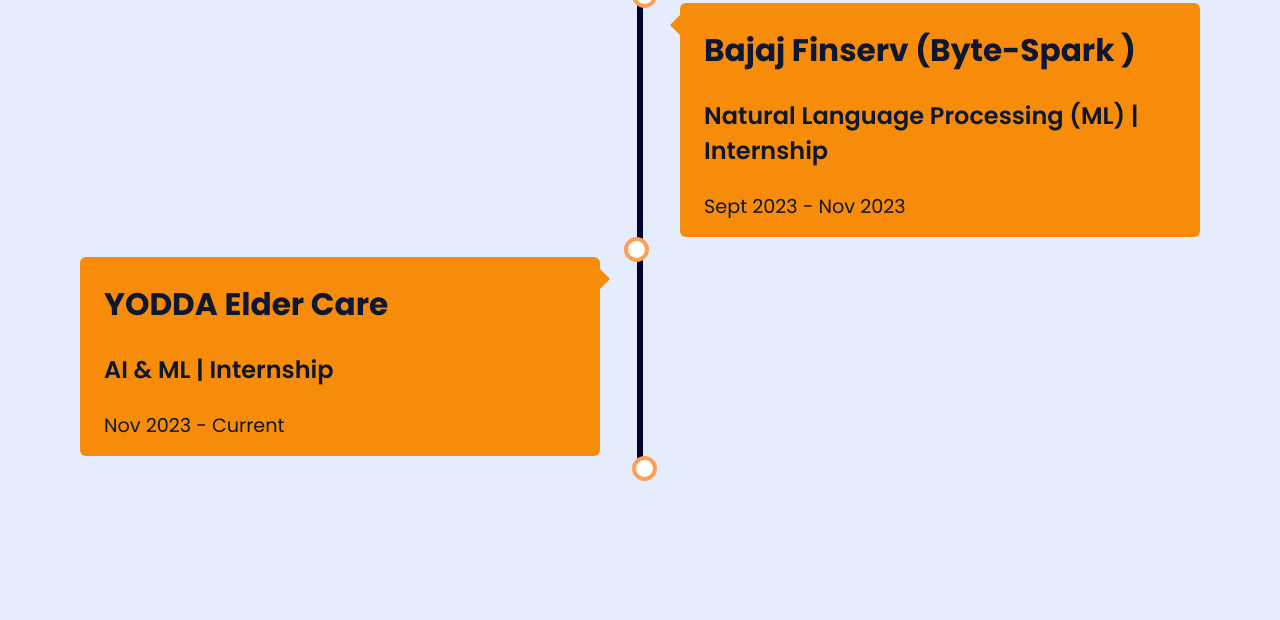
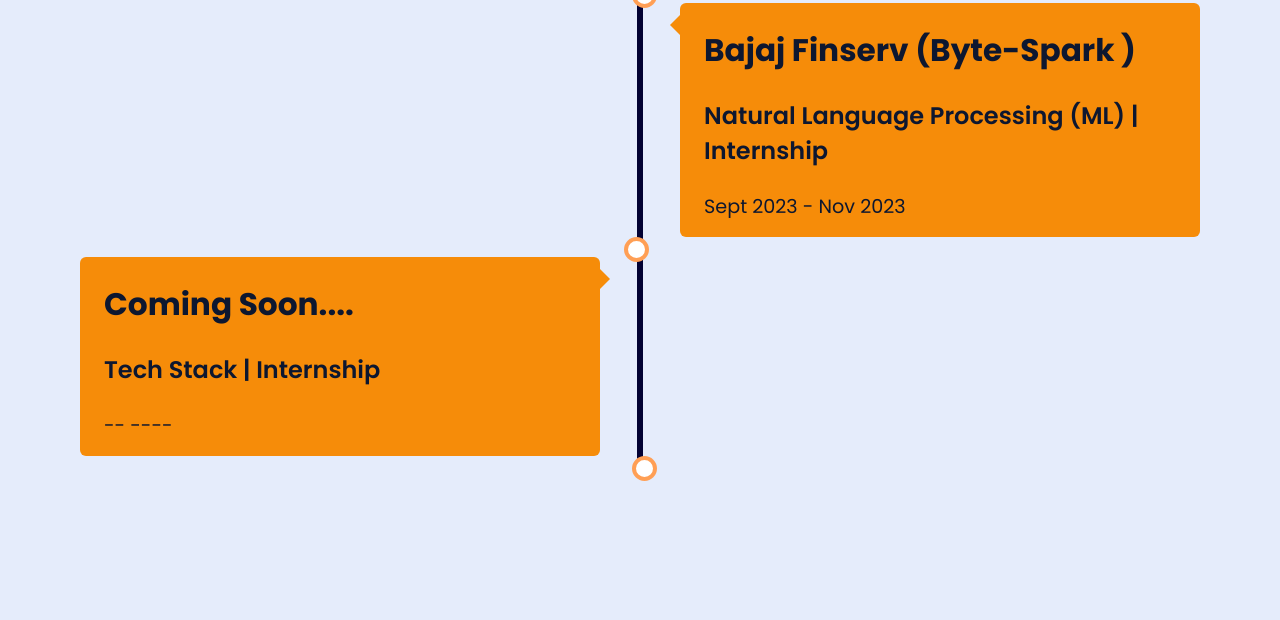
Before and after one commit to Naman0918/Portfolio, a plain HTML site: page index.html in a window 1280 px wide. Shown: the part 6026-6646 px from the top of the page. Drawn offline with nearby package versions, Linux system fonts and the light colour scheme.

Commit message:
Update index.html

```diff
--- a/index.html
+++ b/index.html
@@ -497,11 +497,11 @@
                 <div class="container left">
                     <div class="content">
                         <div class="tag">
-                            <h2>YODDA Elder Care</h2>
+                            <h2>Coming Soon....</h2>
                         </div>
                         <div class="desc">
-                            <h3>AI & ML | Internship</h3>
-                            <p>Nov 2023 - Current</p>
+                            <h3>Tech Stack | Internship</h3>
+                            <p>-- ---- </p>
                         </div>
                     </div>
                 </div>
```
